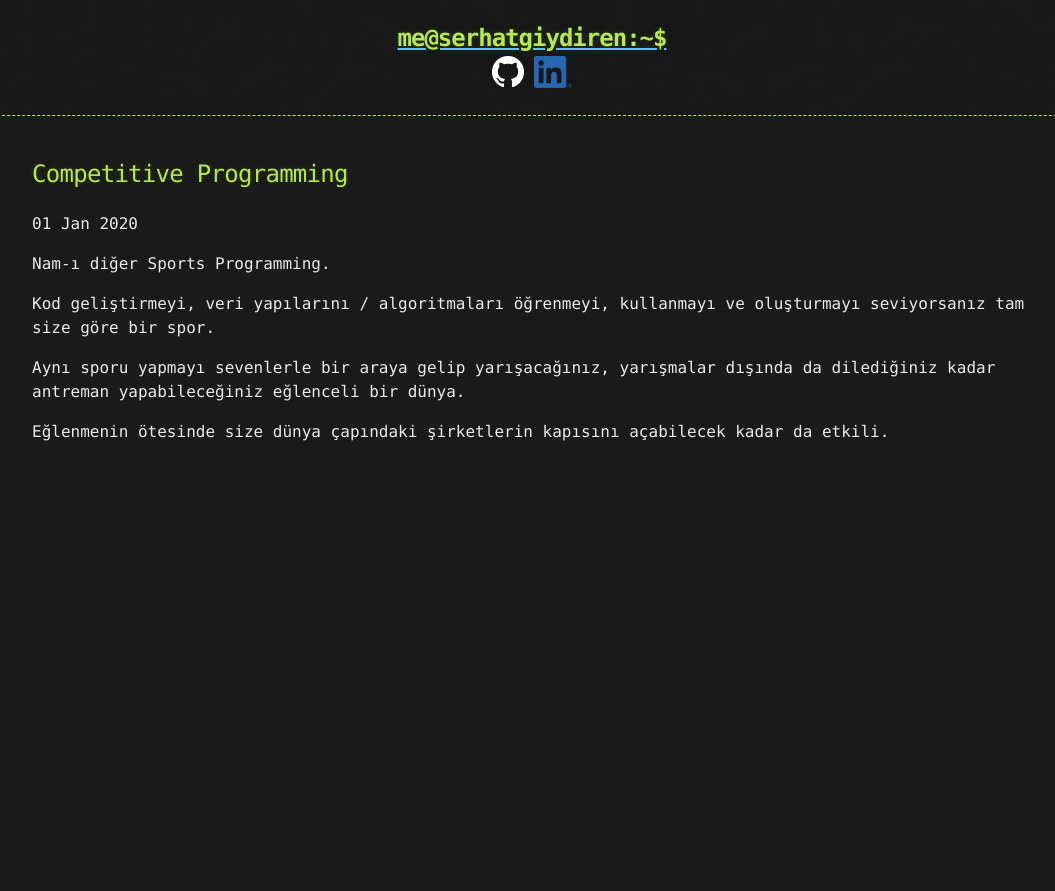
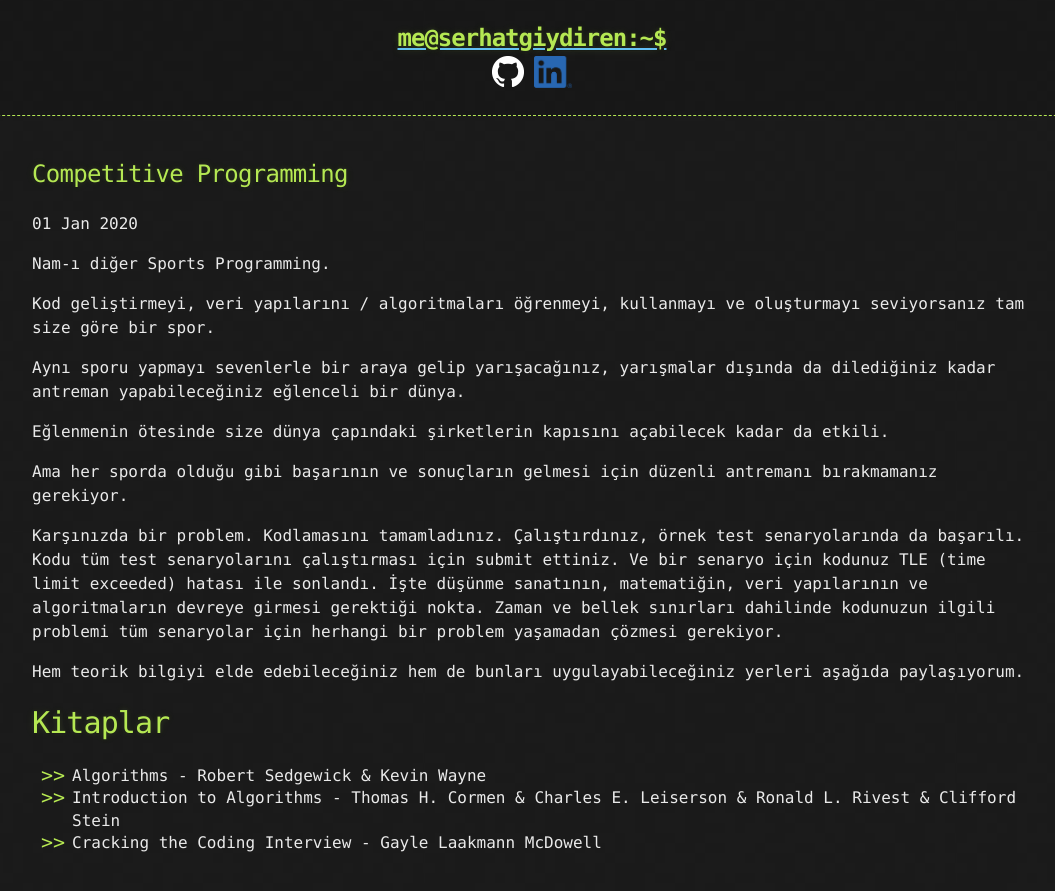
Before and after one commit to goodHunter27/serhatgiydiren.github.io, a Jekyll site: the page built from _posts/2020-01-01-competitive-programming.md, in a window 1280 px wide. Shown: the top 891 px of the page, without its empty margins (108-1163 px from the left). Built offline with Jekyll 4.4.1, drawn with Linux system fonts in a browser that asks for light colours.

Commit message:
Update 2020-01-01-competitive-programming.md

```diff
--- a/_posts/2020-01-01-competitive-programming.md
+++ b/_posts/2020-01-01-competitive-programming.md
@@ -10,3 +10,15 @@ Kod geliştirmeyi, veri yapılarını / algoritmaları öğrenmeyi, kullanmayı
 Aynı sporu yapmayı sevenlerle bir araya gelip yarışacağınız, yarışmalar dışında da dilediğiniz kadar antreman yapabileceğiniz eğlenceli bir dünya.
 
 Eğlenmenin ötesinde size dünya çapındaki şirketlerin kapısını açabilecek kadar da etkili.
+
+Ama her sporda olduğu gibi başarının ve sonuçların gelmesi için düzenli antremanı bırakmamanız gerekiyor.
+
+Karşınızda bir problem. Kodlamasını tamamladınız. Çalıştırdınız, örnek test senaryolarında da başarılı. Kodu tüm test senaryolarını çalıştırması için submit ettiniz. Ve bir senaryo için kodunuz TLE (time limit exceeded) hatası ile sonlandı. İşte düşünme sanatının, matematiğin, veri yapılarının ve algoritmaların devreye girmesi gerektiği nokta. Zaman ve bellek sınırları dahilinde kodunuzun ilgili problemi tüm senaryolar için herhangi bir problem yaşamadan çözmesi gerekiyor.
+
+Hem teorik bilgiyi elde edebileceğiniz hem de bunları uygulayabileceğiniz yerleri aşağıda paylaşıyorum.
+
+# Kitaplar
+
+* Algorithms - Robert Sedgewick & Kevin Wayne
+* Introduction to Algorithms - Thomas H. Cormen & Charles E. Leiserson & Ronald L. Rivest & Clifford Stein
+* Cracking the Coding Interview - Gayle Laakmann McDowell
```
